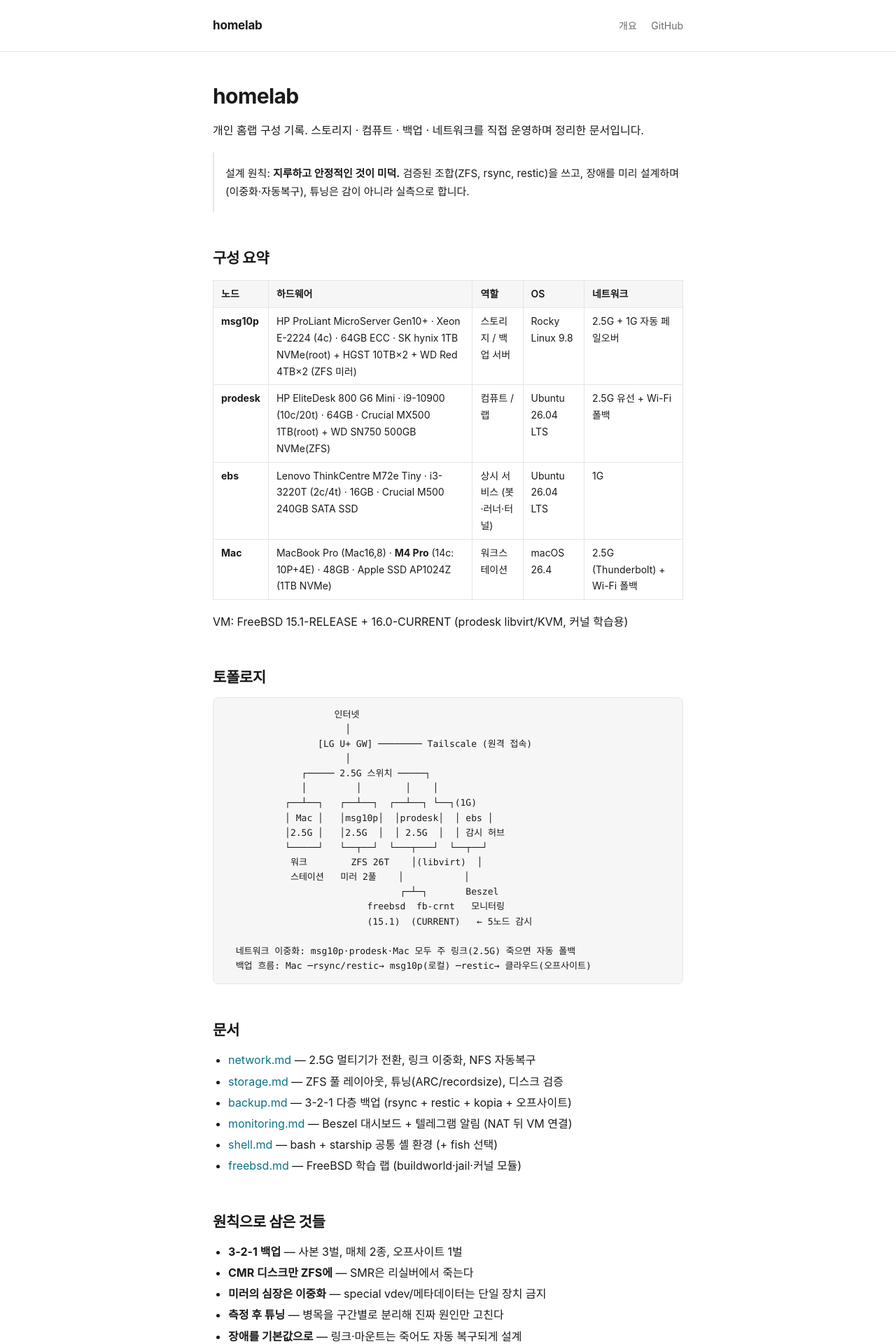
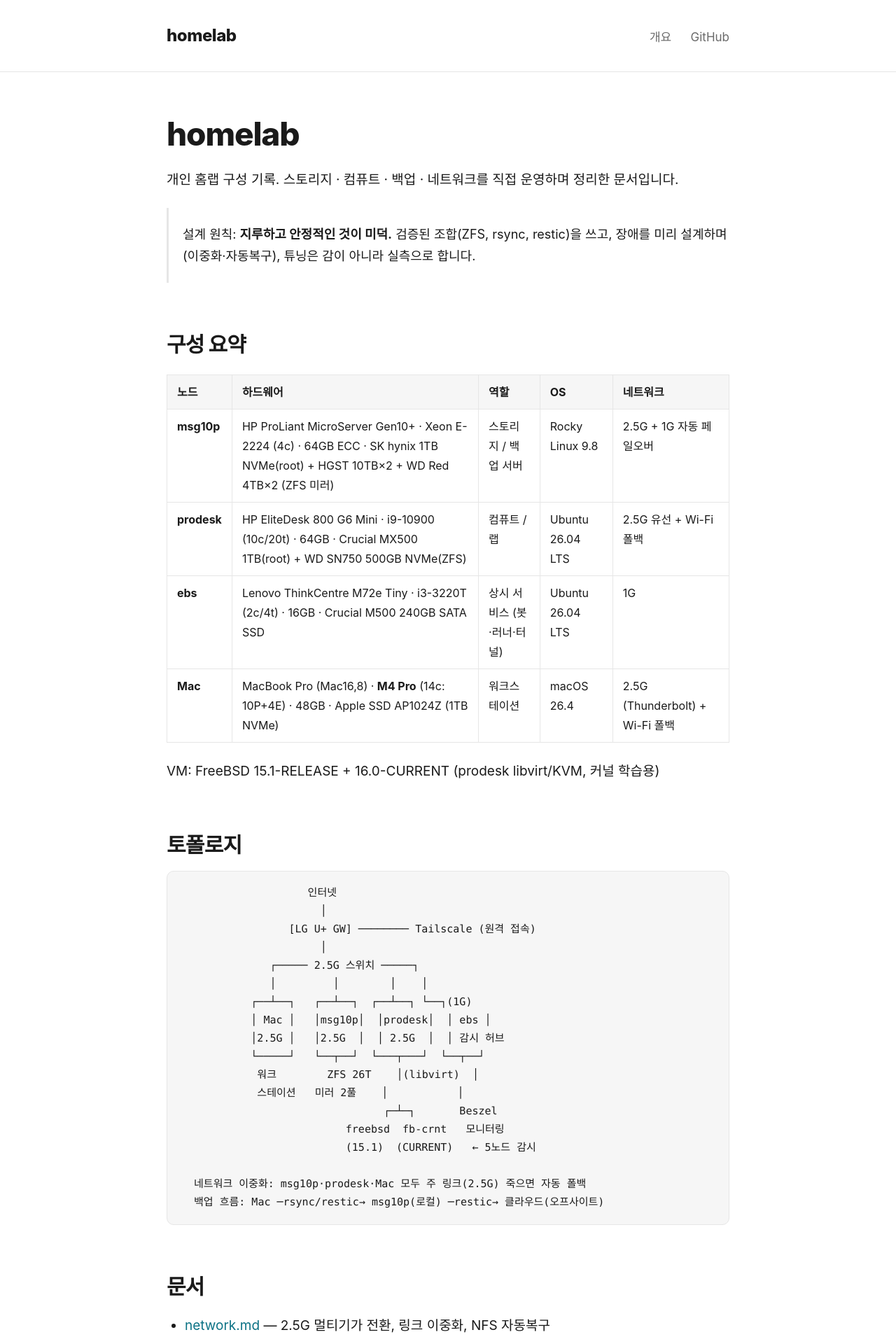
Before and after one commit to seongilp/homelab, a Jekyll site: the page built from README.md, in a window 1280 px wide. Shown: the top 1920 px of the page at 70% size. Built offline with Jekyll 4.4.1, drawn with Linux system fonts in a browser that asks for light colours; our own code applies the rules of GitHub Pages for plain Markdown files.

Commit message:
style: 큼직하게 — 본문 19px, 제목/여백/폭 확대

```diff
--- a/_layouts/default.html
+++ b/_layouts/default.html
@@ -31,51 +31,51 @@ html { -webkit-text-size-adjust: 100%; }
 body {
   margin: 0;
   font-family: -apple-system, BlinkMacSystemFont, "Segoe UI", "Apple SD Gothic Neo", "Noto Sans KR", sans-serif;
-  font-size: 16px;
-  line-height: 1.7;
+  font-size: 19px;
+  line-height: 1.75;
   color: var(--fg);
   background: var(--bg);
 }
-.wrap { max-width: 720px; margin: 0 auto; padding: 0 24px; }
+.wrap { max-width: 860px; margin: 0 auto; padding: 0 28px; }
 header.site {
   border-bottom: 1px solid var(--border);
-  padding: 22px 0;
-  margin-bottom: 44px;
+  padding: 30px 0;
+  margin-bottom: 60px;
 }
 header.site .wrap { display: flex; align-items: baseline; justify-content: space-between; gap: 16px; }
-header.site a.brand { font-weight: 700; font-size: 17px; color: var(--fg); text-decoration: none; letter-spacing: -0.01em; }
-header.site nav a { color: var(--muted); text-decoration: none; font-size: 14px; margin-left: 16px; }
+header.site a.brand { font-weight: 800; font-size: 24px; color: var(--fg); text-decoration: none; letter-spacing: -0.02em; }
+header.site nav a { color: var(--muted); text-decoration: none; font-size: 17px; margin-left: 22px; }
 header.site nav a:hover { color: var(--accent); }
-main { padding-bottom: 80px; }
-h1, h2, h3 { line-height: 1.3; letter-spacing: -0.02em; font-weight: 700; }
-h1 { font-size: 30px; margin: 0 0 8px; }
-h2 { font-size: 21px; margin: 44px 0 14px; padding-top: 8px; }
-h3 { font-size: 17px; margin: 28px 0 10px; color: var(--fg); }
+main { padding-bottom: 100px; }
+h1, h2, h3 { line-height: 1.25; letter-spacing: -0.025em; font-weight: 800; }
+h1 { font-size: 46px; margin: 0 0 12px; }
+h2 { font-size: 30px; margin: 60px 0 18px; padding-top: 10px; }
+h3 { font-size: 22px; margin: 38px 0 12px; color: var(--fg); }
 p, li { color: var(--fg); }
 a { color: var(--link); text-decoration: none; }
 a:hover { text-decoration: underline; }
 .muted, blockquote { color: var(--muted); }
 blockquote {
-  margin: 18px 0; padding: 2px 0 2px 16px;
-  border-left: 2px solid var(--border); font-size: 15px;
+  margin: 24px 0; padding: 4px 0 4px 20px;
+  border-left: 3px solid var(--border); font-size: 18px;
 }
 code {
   font-family: "SF Mono", ui-monospace, "JetBrains Mono", Menlo, monospace;
-  font-size: 0.86em; background: var(--code-bg);
-  padding: 1px 5px; border-radius: 4px;
+  font-size: 0.85em; background: var(--code-bg);
+  padding: 2px 6px; border-radius: 5px;
 }
 pre {
   background: var(--code-bg); border: 1px solid var(--border);
-  border-radius: 8px; padding: 14px 16px; overflow-x: auto; font-size: 13px; line-height: 1.55;
+  border-radius: 10px; padding: 18px 20px; overflow-x: auto; font-size: 15px; line-height: 1.6;
 }
 pre code { background: none; padding: 0; font-size: inherit; }
-table { border-collapse: collapse; width: 100%; margin: 18px 0; font-size: 14px; display: block; overflow-x: auto; }
-th, td { border: 1px solid var(--border); padding: 7px 11px; text-align: left; vertical-align: top; }
-th { background: var(--code-bg); font-weight: 600; }
-hr { border: none; border-top: 1px solid var(--border); margin: 40px 0; }
-ul, ol { padding-left: 22px; }
-li { margin: 3px 0; }
-footer.site { border-top: 1px solid var(--border); padding: 22px 0; color: var(--muted); font-size: 13px; }
+table { border-collapse: collapse; width: 100%; margin: 24px 0; font-size: 16px; display: block; overflow-x: auto; }
+th, td { border: 1px solid var(--border); padding: 10px 14px; text-align: left; vertical-align: top; }
+th { background: var(--code-bg); font-weight: 700; }
+hr { border: none; border-top: 1px solid var(--border); margin: 52px 0; }
+ul, ol { padding-left: 26px; }
+li { margin: 5px 0; }
+footer.site { border-top: 1px solid var(--border); padding: 30px 0; color: var(--muted); font-size: 15px; }
 footer.site a { color: var(--muted); }
 </style>
 </head>
```
